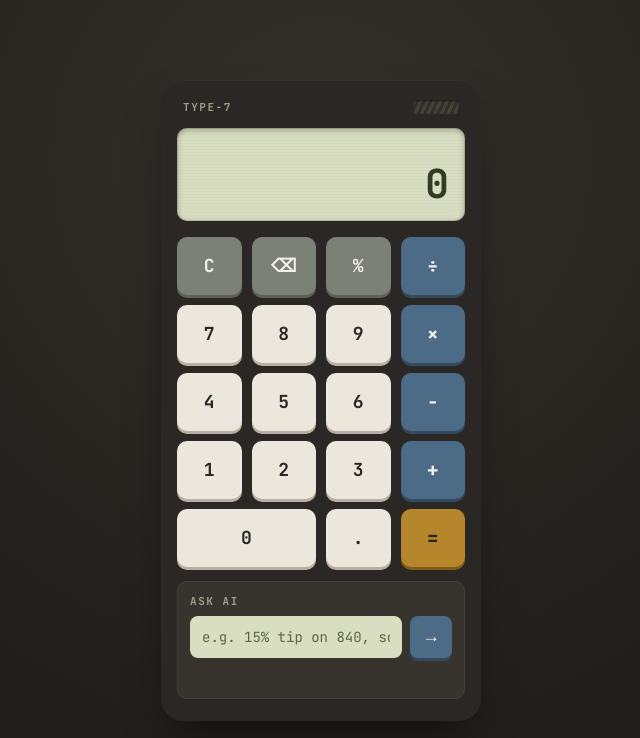
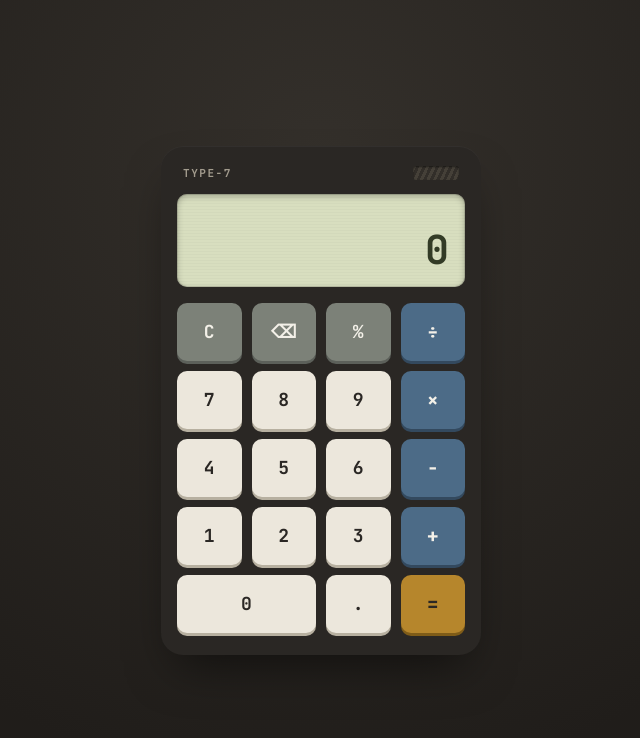
Before and after one commit to osiamac33-creator/Calculator, a plain HTML site: page index.html in a window 1280 px wide. Shown: the whole page, without its empty margins (319-959 px from the left). Drawn offline with Linux system fonts and the light colour scheme.

Commit message:
Update from Dashcode

```diff
--- a/index.html
+++ b/index.html
@@ -49,22 +49,6 @@
     <button class="key key--equals" data-action="equals" aria-label="Equals">=</button>
   </div>
 
-  <div class="ai-panel">
-    <div class="ai-panel__label">Ask AI</div>
-    <div class="ai-panel__row">
-      <input
-        type="text"
-        id="aiInput"
-        class="ai-input"
-        placeholder="e.g. 15% tip on 840, solve 2x+5=17..."
-        autocomplete="off"
-        aria-label="Type a question for AI to solve"
-      />
-      <button id="aiSubmit" class="ai-submit" type="button" aria-label="Get AI answer">→</button>
-    </div>
-    <div class="ai-panel__answer" id="aiAnswer" aria-live="polite"></div>
-  </div>
-
 </main>
 
 <script src="script.js"></script>
```
